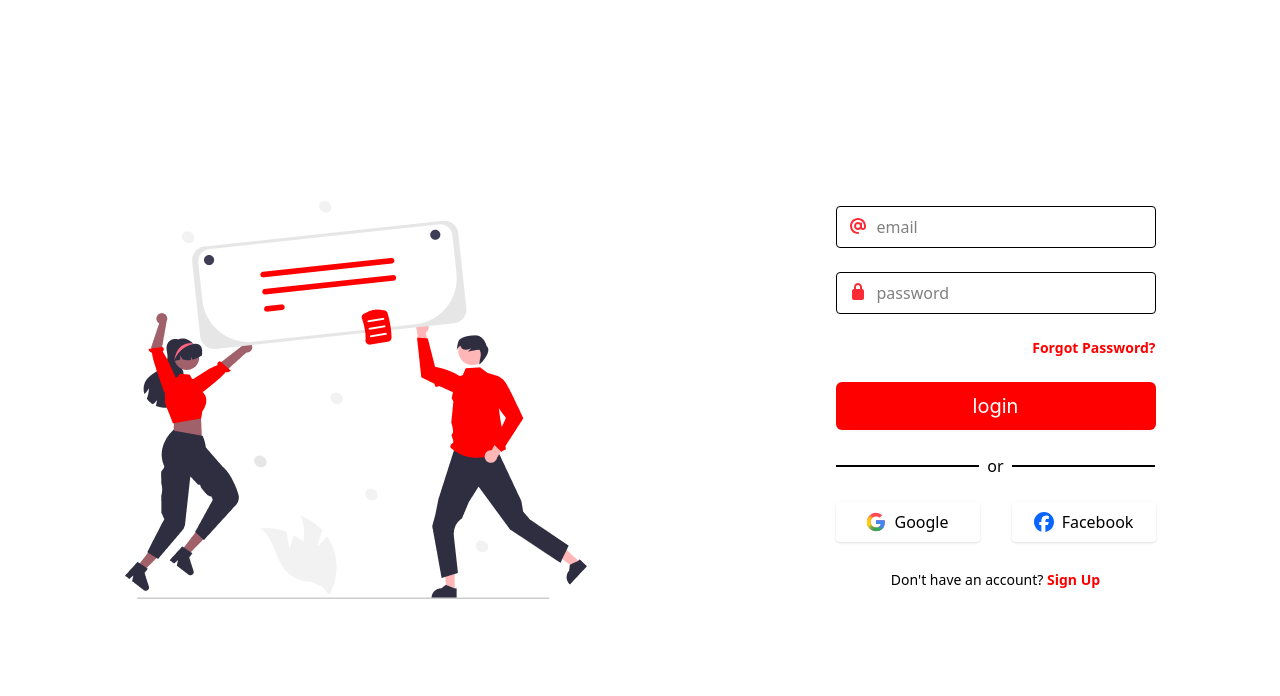
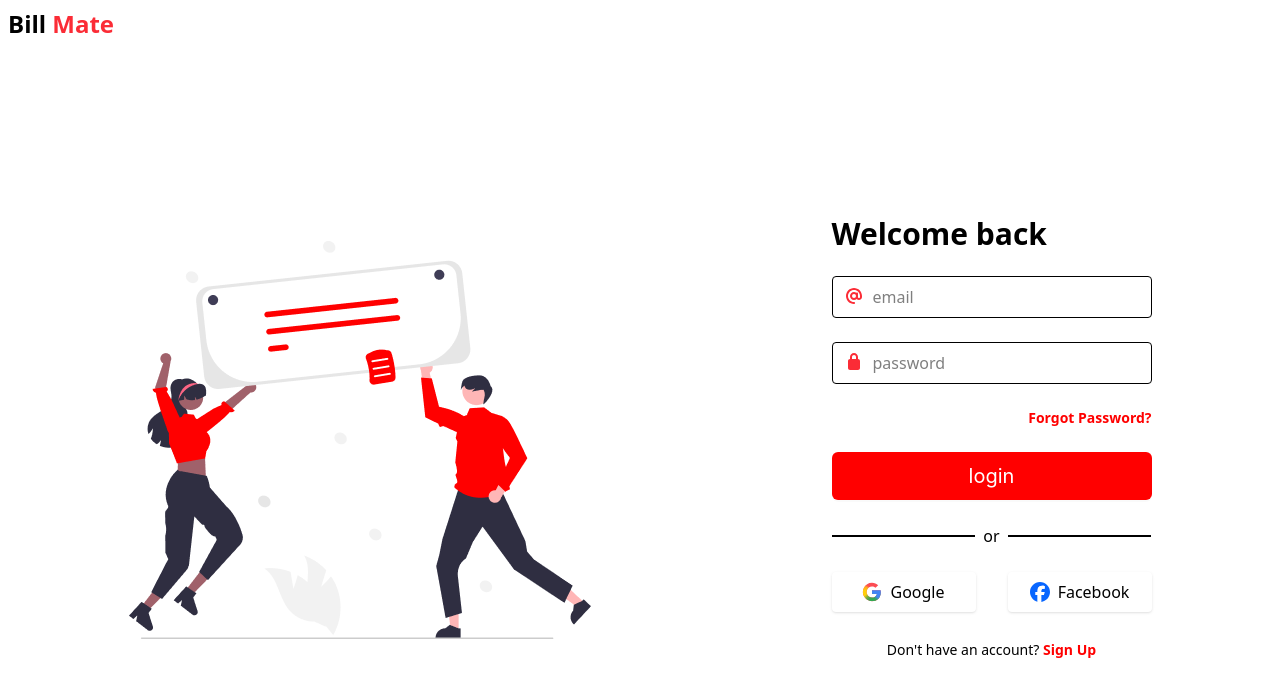
Before and after one commit to naveenkumar13-gif/pos, a Next.js app: page /login in a window 1280 px wide. Shown: the top 696 px of the page. Built offline with nearby package versions, Linux system fonts and the light colour scheme.

Commit message:
feat: enhance UI for authentication pages with consistent layout and styling

```diff
--- a/src/app/forget-password/page.tsx
+++ b/src/app/forget-password/page.tsx
@@ -7,7 +7,7 @@ import Input from "@/components/inputs";
 import Button from "@/components/button";
 import Image from "next/image";
 import { FontAwesomeIcon } from "@fortawesome/react-fontawesome";
-import { faAt} from "@fortawesome/free-solid-svg-icons";
+import { faAt } from "@fortawesome/free-solid-svg-icons";
 
 export default function ForgotPasswordPage() {
   const [email, setEmail] = useState("");
@@ -18,8 +18,19 @@ export default function ForgotPasswordPage() {
   };
 
   return (
-    <div className="flex min-h-svh items-center justify-center gap-5">
-      <div className="relative h-[400px] w-[400px] mb-6">
+    <div className="!p-2 max-md:!p-4 ">
+      <header className=" max-sm:max-w-2xs max-sm:mx-auto max-sm:text-center  max-sm:hidden">
+        <h1 className="text-2xl font-bold ">
+          Bill <span className="text-red-500">Mate</span>
+        </h1>
+      </header>
+      <div className="flex min-h-screen items-center justify-center gap-5 max-sm:flex-col">
+        <header className="  hidden max-sm:block  ">
+          <h1 className="text-2xl font-bold  max-sm:text-3xl">
+            Bill <span className="text-red-500">Mate</span>
+          </h1>
+        </header>
+        <div className="relative h-[400px] w-[400px] mb-6 max-md:w-[300px] max-md:h-[300px] max-sm:hidden">
           <Image
             src={forget_password}
             alt="Logo"
@@ -34,8 +45,8 @@ export default function ForgotPasswordPage() {
         >
           <h2 className="text-3xl font-bold mb-4">Forgot Password</h2>
           <p className="text-sm mb-4">
-          Please enter your email address below you will receive a verification
-          link
+            Please enter your email address below you will receive a
+            verification link
           </p>
           <div className="relative w-full">
             <span className="absolute left-3 top-2.5 text-red-500">
@@ -55,5 +66,6 @@ export default function ForgotPasswordPage() {
           </Button>
         </form>
       </div>
+    </div>
   );
 }
--- a/src/app/login/page.tsx
+++ b/src/app/login/page.tsx
@@ -24,11 +24,25 @@ export default function LoginPage() {
   };
 
   return (
-    <div className=" flex items-center justify-around min-h-screen  ">
-      <div className="p-4  flex relative mb-6  w-[462px] h-[398px]">
+    <div className="!p-2 max-md:!p-4 ">
+      <header className=" max-sm:max-w-2xs max-sm:mx-auto max-sm:text-center  max-sm:hidden">
+        <h1 className="text-2xl font-bold ">
+          Bill <span className="text-red-500">Mate</span>
+        </h1>
+      </header>
+      <div className=" flex items-center justify-around min-h-screen  max-md:!p-4 max-sm:flex-col ">
+        <header className="  hidden max-sm:block ">
+          <h1 className="text-2xl font-bold  max-sm:text-3xl">
+            Bill <span className="text-red-500">Mate</span>
+          </h1>
+        </header>
+        <div className="p-4  flex relative mb-6  w-[462px] h-[398px] max-md:w-[300px] max-md:h-[300px] max-sm:hidden">
           <Image src={login} alt="Logo" fill />
         </div>
         <form onSubmit={handleLogin} className=" p-6  w-80 flex flex-col gap-6">
+          <div>
+            <h2 className="text-3xl font-bold mb-4">Welcome back</h2>
+          </div>
           <div className="relative w-full ">
             <span className="absolute left-3 top-2 text-red-500">
               <FontAwesomeIcon icon={faAt} />
@@ -44,11 +58,9 @@ export default function LoginPage() {
             />
           </div>
           <div className="w-full relative">
-
             <span className="absolute left-3 top-2 text-red-500">
               <FontAwesomeIcon icon={faLock} />
             </span>
-
 
             <InputField
               className=""
@@ -97,5 +109,6 @@ export default function LoginPage() {
           </div>
         </form>
       </div>
+    </div>
   );
 }
--- a/src/app/reset-password/page.tsx
+++ b/src/app/reset-password/page.tsx
@@ -27,9 +27,20 @@ export default function ResetPasswordPage() {
   };
 
   return (
-    <div className=" flex justify-center items-center h-screen gap-6">
-      <div className="flex justify-center w-full">
-        <div className="relative h-[400px] w-[400px] ">
+    <div className="!p-2 max-md:!p-4 ">
+      <header className=" max-sm:max-w-2xs max-sm:mx-auto max-sm:text-center  max-sm:hidden">
+        <h1 className="text-2xl font-bold ">
+          Bill <span className="text-red-500">Mate</span>
+        </h1>
+      </header>
+      <div className=" flex justify-center items-center min-h-screen gap-6 max-md:!p-4 max-sm:flex-col">
+        <header className="  hidden max-sm:block ">
+          <h1 className="text-2xl font-bold  max-sm:text-3xl">
+            Bill <span className="text-red-500">Mate</span>
+          </h1>
+        </header>
+        <div className="flex justify-center w-full gap-4">
+          <div className="relative h-[400px] w-[400px] max-md:w-[300px] max-md:h-[300px] max-sm:hidden">
             <Image
               src={reset_password}
               alt="Logo"
@@ -78,5 +89,6 @@ export default function ResetPasswordPage() {
           </form>
         </div>
       </div>
+    </div>
   );
 }
--- a/src/app/signup/page.tsx
+++ b/src/app/signup/page.tsx
@@ -19,8 +19,19 @@ export default function SignupPage() {
   };
 
   return (
-    <div className=" flex items-center justify-center gap-6 min-h-screen   bg-red-50">
-      <div className="p-4 flex relative mb-6  w-[500px] h-[400px] ">
+    <div className="!p-2  ">
+      <header className=" max-sm:max-w-2xs max-sm:mx-auto max-sm:text-center  max-sm:hidden">
+        <h1 className="text-2xl font-bold ">
+          Bill <span className="text-red-500">Mate</span>
+        </h1>
+      </header>
+      <div className=" flex items-center justify-center gap-6 min-h-screen max-md:!p-4 max-sm:flex-col ">
+        <header className="  hidden max-sm:block">
+          <h1 className="text-2xl font-bold  max-sm:text-3xl">
+            Bill <span className="text-red-500">Mate</span>
+          </h1>
+        </header>
+        <div className="p-4 flex relative mb-6  w-[500px] h-[400px] max-sm:hidden ">
           <Image src={signup} alt="Logo" fill />
         </div>
         <form
@@ -102,5 +113,6 @@ export default function SignupPage() {
           </div>
         </form>
       </div>
+    </div>
   );
 }
```
Lines whose indentation alone changed are shown as unchanged.
